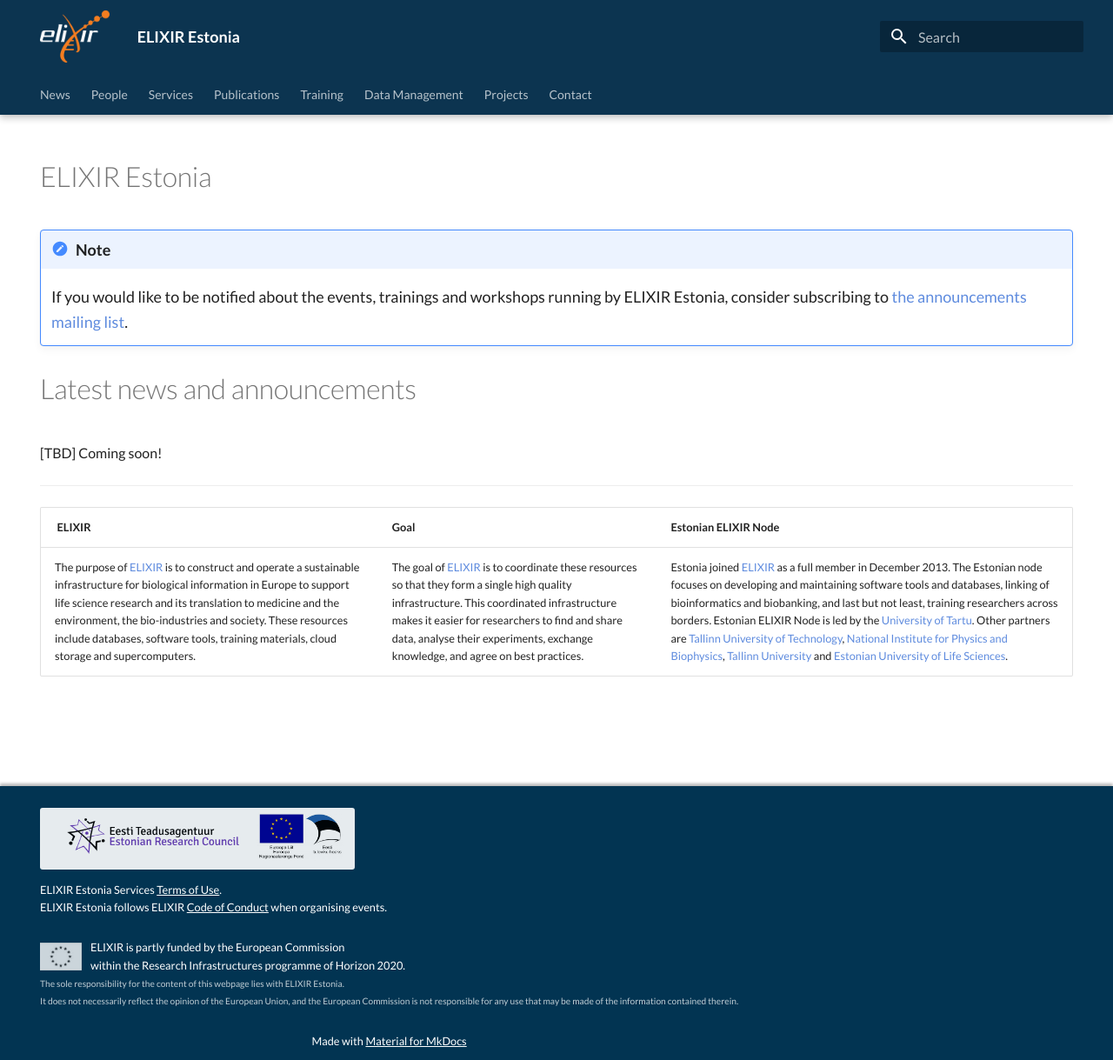
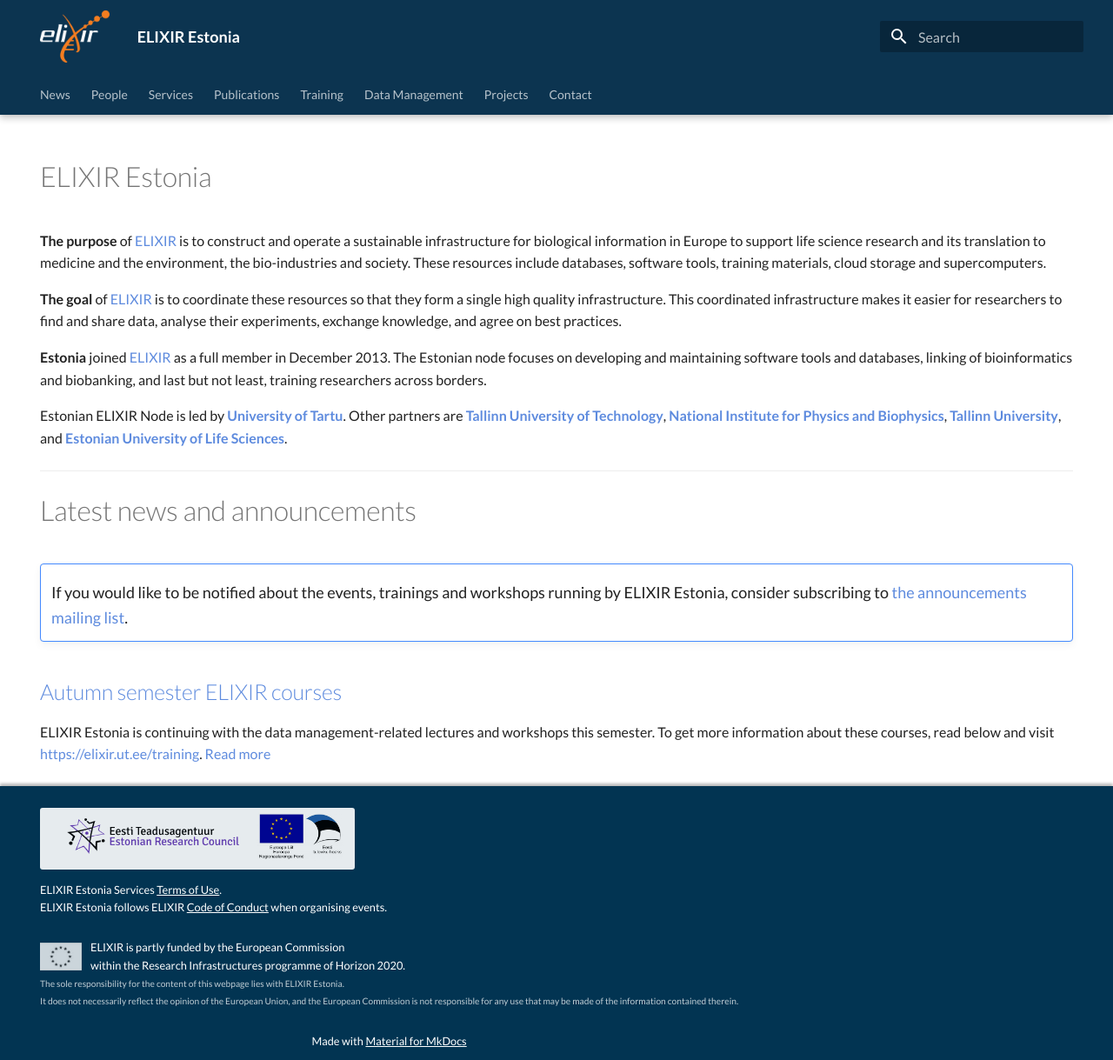
Before and after one commit to ELIXIREstonia/elixirestonia.github.io, an MkDocs documentation site: the page built from content/index.md, in a window 1280 px wide and 1219 px high. Shown: the whole window at 87% size. Built offline with MkDocs 1.6.1 and Material for MkDocs 9.7.7, drawn with Linux system fonts in a browser that asks for light colours.

Commit message:
Front-page updates

```diff
--- a/content/index.md
+++ b/content/index.md
@@ -1,21 +1,48 @@
 ---
+template: blog.html
 hide:
   - navigation
   - toc
 ---
 # ELIXIR Estonia
 
-!!! note
+**The purpose** of [ELIXIR](https://www.elixir-europe.org) is to construct and
+operate a sustainable infrastructure for biological information in Europe to
+support life science research and its translation to medicine and the
+environment, the bio-industries and society. These resources include databases,
+software tools, training materials, cloud storage and supercomputers.
+
+**The goal** of [ELIXIR](https://www.elixir-europe.org) is to coordinate these
+resources so that they form a single high quality infrastructure. This
+coordinated infrastructure makes it easier for researchers to find and share
+data, analyse their experiments, exchange knowledge, and agree on best
+practices.
+
+**Estonia** joined [ELIXIR](https://www.elixir-europe.org) as a full member in
+December 2013. The Estonian node focuses on developing and maintaining software
+tools and databases, linking of bioinformatics and biobanking, and last but not
+least, training researchers across borders.
+
+Estonian ELIXIR Node is led by **[University of Tartu](http://www.ut.ee/en)**.
+Other partners are
+**[Tallinn University of Technology](https://taltech.ee/en)**,
+**[National Institute for Physics and Biophysics](https://kbfi.ee/?lang=en)**,
+**[Tallinn University](https://www.tlu.ee/en)**, and
+**[Estonian University of Life Sciences](https://www.emu.ee/en)**.
+
+---
+
+# Latest news and announcements
+
+!!! note ""
     If you would like to be notified about the events, trainings and workshops
     running by ELIXIR Estonia, consider subscribing to [the announcements mailing
     list](https://lists.ut.ee/wws/subscribe/elixir.news?previous_action=edit_list_request).
 
-# Latest news and announcements
 
-[TBD] Coming soon!
+## [Autumn semester ELIXIR courses](news/posts/2023/autumn-courses.md)
 
----
-
-| ELIXIR | Goal | Estonian ELIXIR Node |
-| ------ | ---- | -------------------- |
-| The purpose of [ELIXIR](https://www.elixir-europe.org) is to construct and operate a sustainable infrastructure for biological information in Europe to support life science research and its translation to medicine and the environment, the bio-industries and society. These resources include databases, software tools, training materials, cloud storage and supercomputers. | The goal of [ELIXIR](https://www.elixir-europe.org) is to coordinate these resources so that they form a single high quality infrastructure. This coordinated infrastructure makes it easier for researchers to find and share data, analyse their experiments, exchange knowledge, and agree on best practices. | Estonia joined [ELIXIR](https://www.elixir-europe.org) as a full member in December 2013. The Estonian node focuses on developing and maintaining software tools and databases, linking of bioinformatics and biobanking, and last but not least, training researchers across borders. Estonian ELIXIR Node is led by the [University of Tartu](http://www.ut.ee/en). Other partners are [Tallinn University of Technology](https://taltech.ee/en), [National Institute for Physics and Biophysics](https://kbfi.ee/?lang=en), [Tallinn University](https://www.tlu.ee/en) and [Estonian University of Life Sciences](https://www.emu.ee/en). |
+ELIXIR Estonia is continuing with the data management-related lectures and
+workshops this semester. To get more information about these courses, read below
+and visit https://elixir.ut.ee/training.
+[Read more](news/posts/2023/autumn-courses.md)
```
Also changed, not shown: content/contact/index.md (+1 -1 lines).
